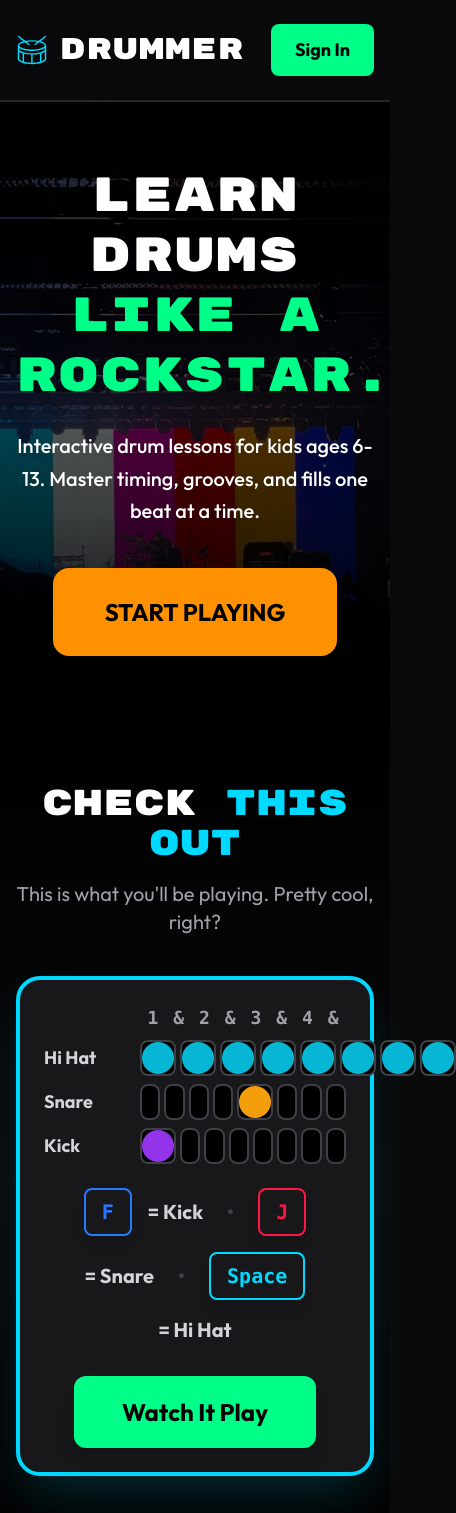
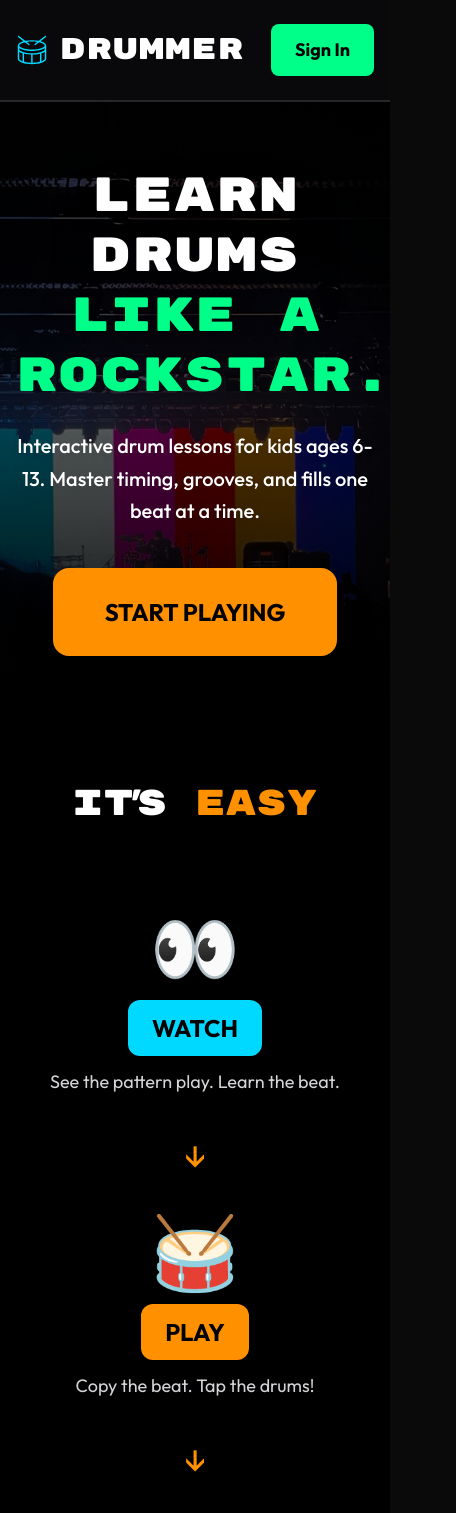
Before and after one commit to jonthebeef/drummer, a Next.js app: page / in a window 390 px wide. Shown: the top 1513 px of the page, 456 px wide, since content can reach past the window. Built offline with nearby package versions, Linux system fonts and the light colour scheme.

Commit message:
Hide drum grid demo on mobile - not responsive yet

```diff
--- a/app/page.tsx
+++ b/app/page.tsx
@@ -141,8 +141,8 @@ export default function LandingPage() {
         </div>
       </section>
 
-      {/* Drum Grid Demo Section */}
-      <section className="py-16 bg-gradient-to-b from-black via-zinc-950 to-black">
+      {/* Drum Grid Demo Section - Hidden on mobile, grid not responsive yet */}
+      <section className="hidden md:block py-16 bg-gradient-to-b from-black via-zinc-950 to-black">
         <div className="max-w-5xl mx-auto px-4">
           <div className="text-center mb-10">
             <h2 className="text-4xl md:text-5xl font-logo text-white mb-4">
```
